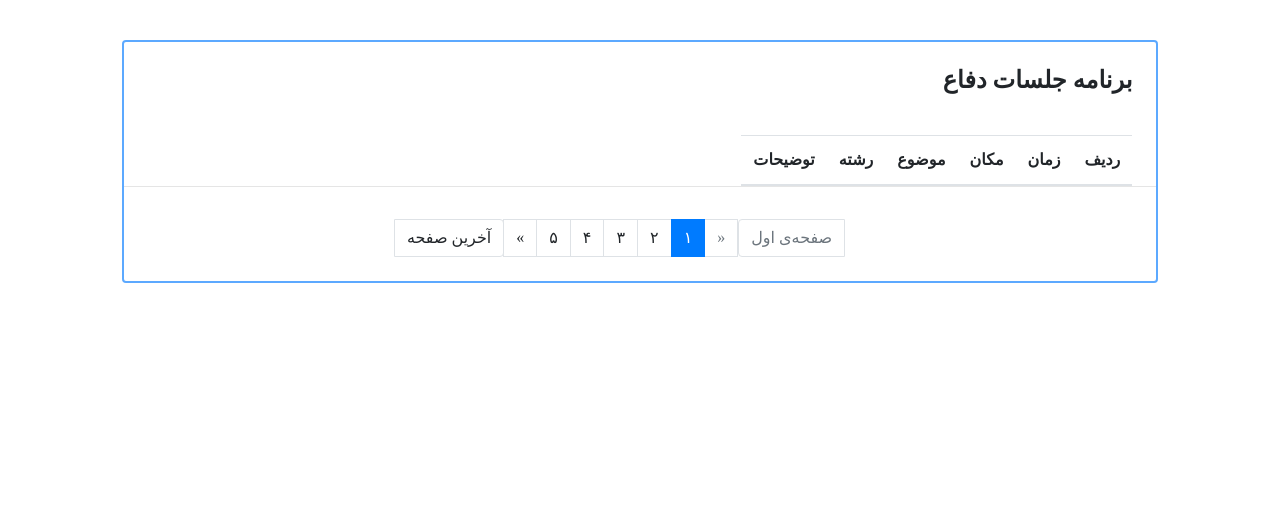
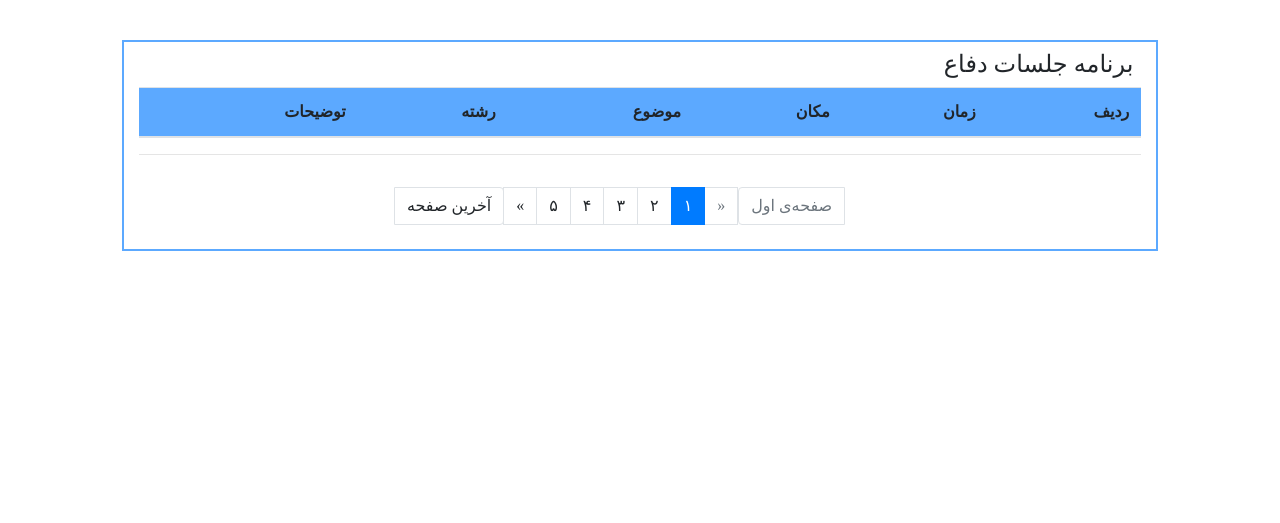
Before and after one commit to ashkantaravati/TDRRS, a Django app: a page that uses public/templates/public/defense_schedule.html in a window 1280 px wide. Shown: the part 140-663 px from the top of the page. Run offline with Django 3.2, Linux system fonts and the light colour scheme; data that the repository does not hold is empty; some libraries are stand-ins or nearby versions; some web fonts are replaced.

Commit message:
redesigned

```diff
--- a/public/templates/public/defense_schedule.html
+++ b/public/templates/public/defense_schedule.html
@@ -5,23 +5,18 @@
 
 {% block content %}
 
-    <div class="card card-cascade narrower rtlDirection text-right" style="border: 2px solid #5ca9ff;">
-        <!--Card image-->
-        <div class="view view-cascade gradient-card-header purple-gradient narrower py-4 mx-4 mb-3 d-flex ">
-            <h4 class="white-text font-weight-bold text-uppercase mb-0 "> برنامه جلسات دفاع </h4>
-        </div>
-        <!--/Card image-->
-        <div class="px-4">
-            <!--Table-->
-            <table class="table table-hover table-responsive table-striped mb-0" >
-                <thead>
-                    <tr>
-                        <th scope="row">ردیف</th>
-                        <th class="th-lg">زمان</th>
-                        <th class="th-lg"> مکان</th>
-                        <th class="th-lg"> موضوع</th>
-                        <th class="th-lg">رشته</th>
-                        <th class="th-lg">توضیحات</th>
+    <div class="col-12 table-responsive rtlDirection text-right blue-border">
+     <h4 class="m-2 "> برنامه جلسات دفاع </h4>
+
+            <table class="table table-hover " >
+                <thead class=" row-blue-bg">
+                    <tr class="filters">
+                        <th >ردیف</th>
+                        <th >زمان</th>
+                        <th > مکان</th>
+                        <th > موضوع</th>
+                        <th >رشته</th>
+                        <th >توضیحات</th>
                     </tr>
                 </thead>
                 <tbody>
@@ -38,12 +33,12 @@
                     {% endfor %}
                 </tbody>
             </table>
-        </div>
+
 
         <hr class="my-0">
 
-        <!--Bottom Table UI-->
-        <div class="d-flex justify-content-center">
+    <!--Bottom Table UI-->
+    <div class="d-flex justify-content-center">
 
             <!--Pagination -->
             <nav class="my-4 pt-2">
```
